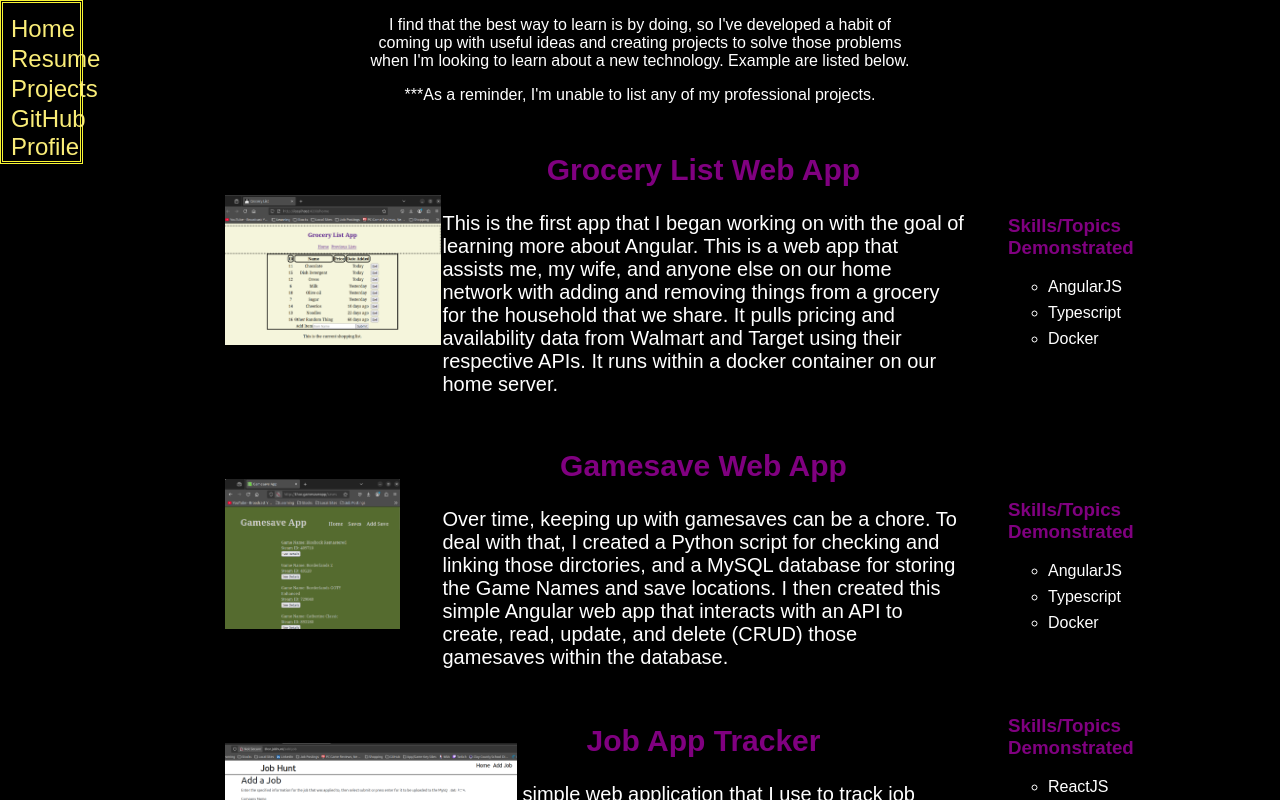
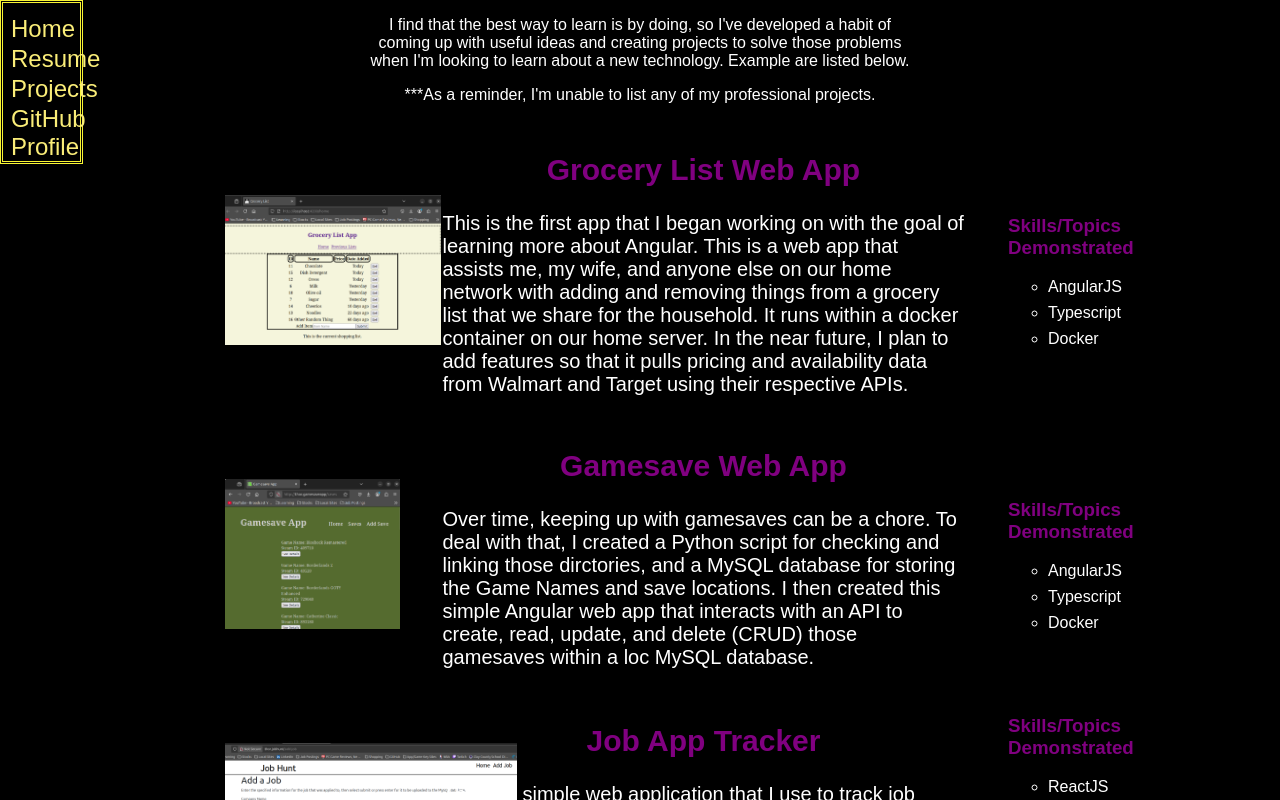
Before and after one commit to clovett02/clovett_react, a React (Vite) app: page /projects in a window 1280 px wide. Shown: the top 800 px of the page. Built offline with nearby package versions, Linux system fonts and the light colour scheme.

Commit message:
Updated project descriptions

```diff
--- a/src/pages/Projects.tsx
+++ b/src/pages/Projects.tsx
@@ -14,9 +14,9 @@ const projs: ProjectType[] = [
         id: "0",
         name: "Grocery List Web App",
         description: `This is the first app that I began working on with the goal of learning more about Angular. This is a web app that assists
-                        me, my wife, and anyone else on our home network with adding and removing things from a grocery for the household that
-                        we share. It pulls pricing and availability data from Walmart and Target using their respective APIs. It runs within a
-                        docker container on our home server.`,
+                        me, my wife, and anyone else on our home network with adding and removing things from a grocery list that we share for
+                        the household. It runs within a docker container on our home server. In the near future, I plan to add features so that it
+                        pulls pricing and availability data from Walmart and Target using their respective APIs.`,
         skills: ["AngularJS", "Typescript", "Docker"],
         pics: [grli1],
         alts: [""]
@@ -27,7 +27,7 @@ const projs: ProjectType[] = [
         description: `Over time, keeping up with gamesaves can be a chore. To deal with that, I created a Python script for checking
                         and linking those dirctories, and a MySQL database for storing the Game Names and save locations. I then
                         created this simple Angular web app that interacts with an API to create, read, update, and delete
-                        (CRUD) those gamesaves within the database.`,
+                        (CRUD) those gamesaves within a loc MySQL database.`,
         skills: ["AngularJS", "Typescript", "Docker"],
         pics: [gasa1, gasa2, gasa3],
         alts: [""]
```
